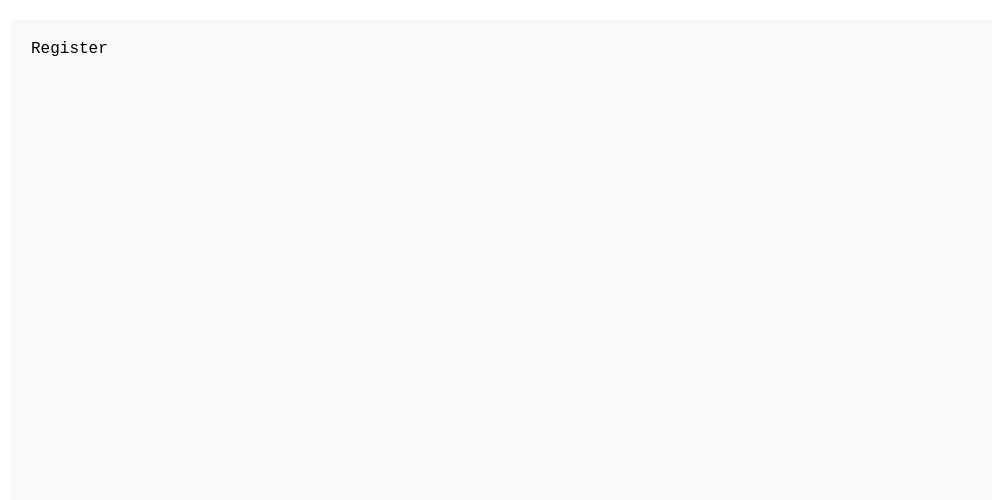
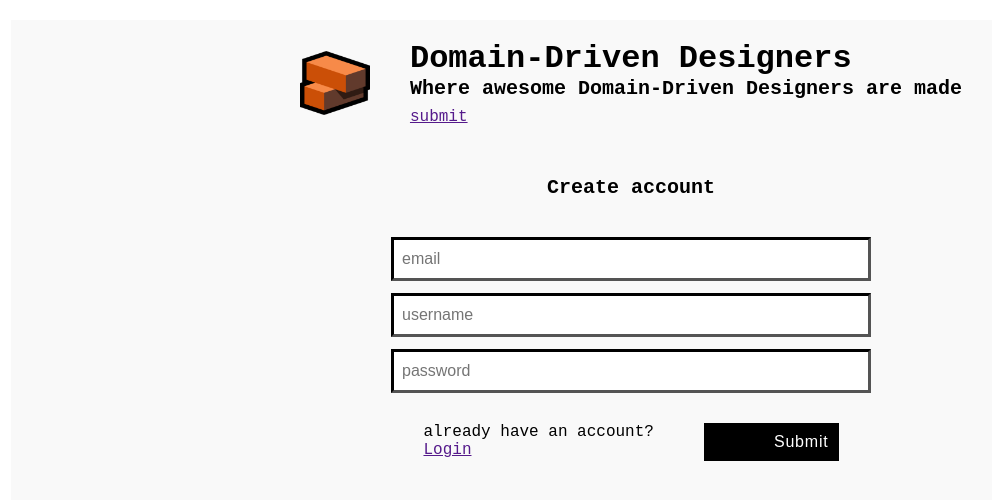
Before and after one commit to MarioBanovac/DDDForum, a React (Vite) app in the folder frontend/: page /join in a window 1280 px wide. Shown: the top 500 px of the page, without its empty margins (9-1001 px from the left). Built offline with nearby package versions, Linux system fonts and the light colour scheme.

Commit message:
finish register page UI

```diff
--- a/frontend/src/Pages/Register.tsx
+++ b/frontend/src/Pages/Register.tsx
@@ -1,9 +1,69 @@
-import { Container } from "components";
+import {
+  ActionButton,
+  ActionLink,
+  Container,
+  Header,
+  PageSubtitle,
+} from "components";
 
 export function Register() {
+  const inputStyles = {
+    paddingTop: 10,
+    paddingBottom: 10,
+    paddingLeft: 8,
+    paddingRight: 8,
+    borderWidth: 3,
+    borderColor: "#000",
+    fontSize: 16,
+  };
+
   return (
     <Container>
-      <div>Register</div>
+      <Header />
+      <PageSubtitle text="Create account" />
+      <form
+        style={{
+          width: "100%",
+          maxWidth: 480,
+          gap: 12,
+          marginTop: 30,
+          marginBottom: 30,
+        }}
+        className="flex column"
+        onSubmit={() => {}}
+      >
+        <input
+          style={inputStyles}
+          placeholder="email"
+          type="email"
+          id="email"
+          name="email"
+          required
+        />
+        <input
+          style={inputStyles}
+          placeholder="username"
+          type="text"
+          id="username"
+          name="username"
+          required
+        />
+        <input
+          style={inputStyles}
+          placeholder="password"
+          type="password"
+          id="password"
+          name="password"
+          required
+        />
+      </form>
+      <div className="flex" style={{ gap: 50 }}>
+        <div>
+          <p>already have an account?</p>
+          <ActionLink text="Login" link="/login" variant="secondary" />
+        </div>
+        <ActionButton text="Submit" />
+      </div>
     </Container>
   );
 }
--- a/frontend/src/components/Header.tsx
+++ b/frontend/src/components/Header.tsx
@@ -1,27 +1,28 @@
+import { useLocation } from "react-router-dom";
 import { PageTitle } from "./PageTitle";
 import { PageSubtitle } from "./PageSubtitle";
 import { ActionLink } from "./ActionLink";
 import { Logo } from "./Logo";
 
-
 const containerStyles = {
   gap: 40,
   marginBottom: 50,
-}
+};
 
 export function Header() {
+  const { pathname } = useLocation();
+
   return (
-    <div
-      className="flex justify-center align-center"
-      style={containerStyles}
-    >
+    <div className="flex justify-center align-center" style={containerStyles}>
       <Logo />
       <div>
         <PageTitle />
-        <PageSubtitle />
-        <ActionLink text={"submit"} link={"#"} variant={'secondary'} />
+        <PageSubtitle text="Where awesome Domain-Driven Designers are made" />
+        <ActionLink text={"submit"} link={"#"} variant={"secondary"} />
       </div>
-        <ActionLink text={"Join"} link={"join"} variant={'primary'} />
+      {pathname === "/" ? (
+        <ActionLink text={"Join"} link={"join"} variant={"primary"} />
+      ) : null}
     </div>
   );
 }
--- a/frontend/src/components/PageSubtitle.tsx
+++ b/frontend/src/components/PageSubtitle.tsx
@@ -1,5 +1,9 @@
 const styles = { marginBottom: 8 };
 
-export function PageSubtitle() {
-  return <h2 style={styles}>Where awesome Domain-Driven Designers are made</h2>;
+interface IProps {
+  text: string
 }
+
+export function PageSubtitle({text}: IProps) {
+  return <h2 style={styles}>{text}</h2>;
+}
--- a/frontend/src/index.css
+++ b/frontend/src/index.css
@@ -1,4 +1,3 @@
-
 /* CSS RESET */
 *,
 *::before,
@@ -11,14 +10,14 @@
 /* CUSTOM VARIABLES */
 :root {
   /* COLORS */
-  --light: #F9F9F9;
+  --light: #f9f9f9;
   --dark: #000;
-  --purple: #551A8B;
-  --inactive: #AEAEAE;
+  --purple: #551a8b;
+  --inactive: #aeaeae;
   --placeholder: #757575;
   /* ---------------------- */
   /* FONTS */
-  --ff-main: 'Roboto Mono', monospace;
+  --ff-main: "Roboto Mono", monospace;
   --fs-title: 32px;
   --fs-subtitle: 20px;
   --fs-normal: 16px;
@@ -76,10 +75,14 @@ body {
   padding-bottom: 20px;
   padding-left: 20px;
   padding-right: 20px;
+  display: flex;
+  flex-direction: column;
+  align-items: center;
 }
 
 a {
   text-decoration: none;
+  color: #551a8b;
 }
 
 h1 {
```
